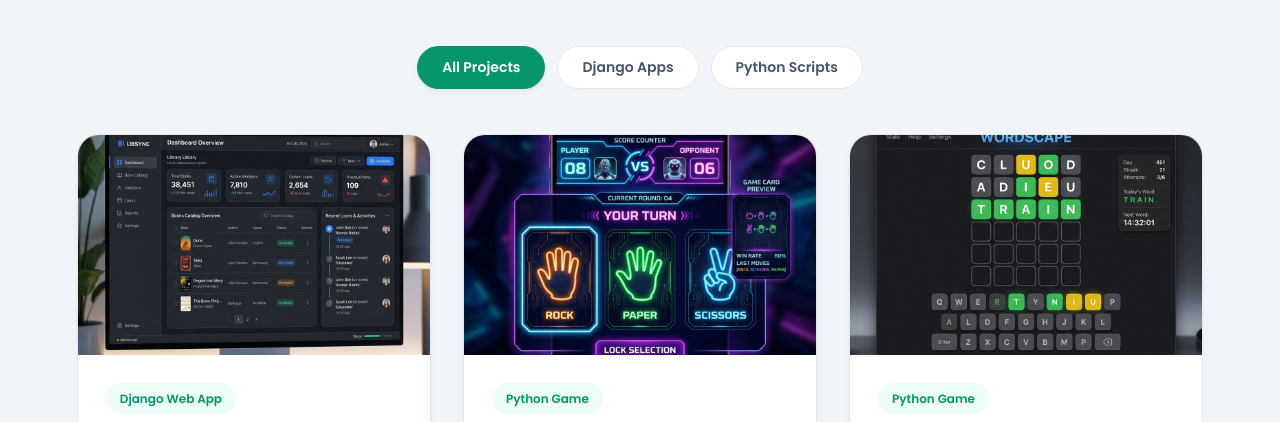
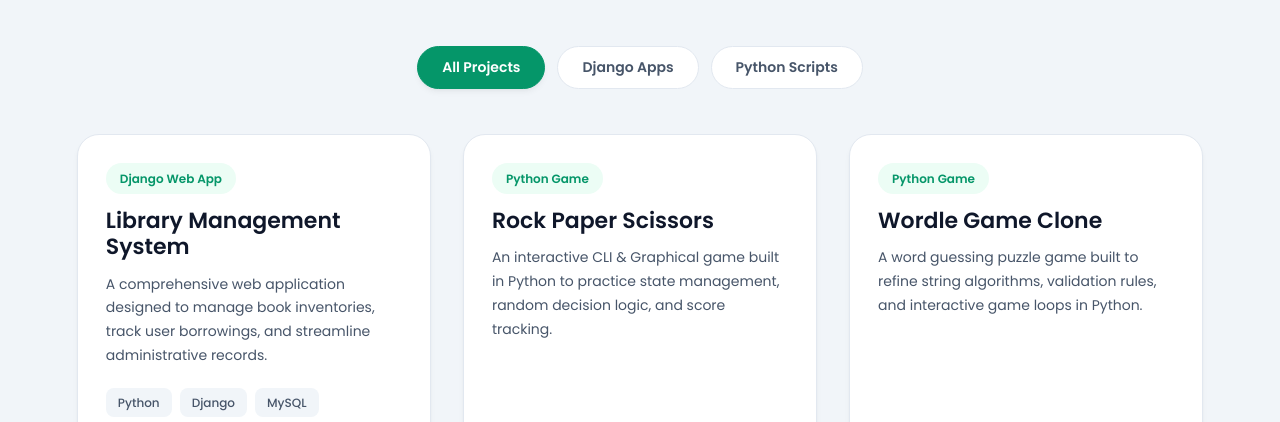
Before and after one commit to sanskarr-py/Portfolio-Frontend, a plain HTML site: page index.html in a window 1280 px wide. Shown: the part 2740-3162 px from the top of the page. Drawn offline with Linux system fonts and the light colour scheme.

Commit message:
Remove project preview images
Delete project_library.jpg, project_rps.jpg, project_wordle.jpg and
drop their <img> references from the project cards so no broken
links remain. Project cards keep their text content.

Co-authored-by: arena-agent <297053741+arena-agent@users.noreply.github.com>

```diff
--- a/index.html
+++ b/index.html
@@ -271,9 +271,6 @@
 
             <!-- Project 1 -->
             <article class="project-card" data-category="django">
-                <div class="project-image">
-                    <img src="assets/images/project_library.jpg" alt="Library Management System Dashboard Preview" loading="lazy" width="1024" height="1024">
-                </div>
                 <div class="project-body">
                     <span class="project-tag">Django Web App</span>
                     <h3>Library Management System</h3>
@@ -296,9 +293,6 @@
 
             <!-- Project 2 -->
             <article class="project-card" data-category="python">
-                <div class="project-image">
-                    <img src="assets/images/project_rps.jpg" alt="Rock Paper Scissors Game Preview" loading="lazy" width="1024" height="1024">
-                </div>
                 <div class="project-body">
                     <span class="project-tag">Python Game</span>
                     <h3>Rock Paper Scissors</h3>
@@ -320,9 +314,6 @@
 
             <!-- Project 3 -->
             <article class="project-card" data-category="python">
-                <div class="project-image">
-                    <img src="assets/images/project_wordle.jpg" alt="Wordle Game Preview" loading="lazy" width="1024" height="1024">
-                </div>
                 <div class="project-body">
                     <span class="project-tag">Python Game</span>
                     <h3>Wordle Game Clone</h3>
```
Also changed, not shown: assets/images/project_library.jpg (deleted), assets/images/project_rps.jpg (deleted), assets/images/project_wordle.jpg (deleted).
